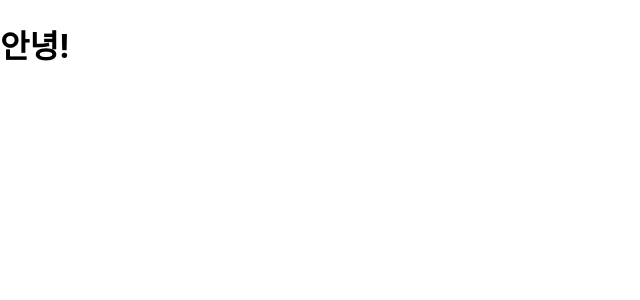
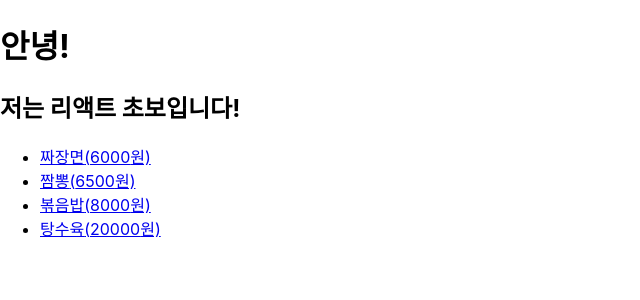
Before and after one commit to choisunghwan/todo_react, a React (Create React App) app: page / in a window 1280 px wide. Shown: the top 300 px of the page, without its empty margins (0-640 px from the left). Built offline with nearby package versions, Linux system fonts and the light colour scheme.

Commit message:
props , 컴포넌트

```diff
--- a/src/App.js
+++ b/src/App.js
@@ -1,9 +1,14 @@
 import logo from './logo.svg';
 import './App.css';
+import Greeting from './components/Greeting';
+import FoodList from './components/FoodList';
 
 function App() {
   return (
-    <h1>안녕!</h1>
+    <>
+      <Greeting/>
+      <FoodList/>
+    </>
   );
 }
 
--- /dev/null
+++ b/src/components/FoodItem.js
@@ -0,0 +1,13 @@
+import React from 'react'
+// props: 부모 컴포넌트가 보내준 데이터가 담긴 객체
+// const FoodItem = (props) => {
+    const FoodItem = ({foodName, price}) => {
+    // console.log('props:',props);
+  return (
+    <li>
+        <a href='#'>{foodName}({price}원)</a>
+    </li>
+  )
+}
+
+export default FoodItem
--- /dev/null
+++ b/src/components/FoodList.js
@@ -0,0 +1,15 @@
+import React from 'react'
+import FoodItem from './FoodItem'
+
+const FoodList = () => {
+  return (
+    <ul>
+        <FoodItem foodName ={"짜장면"} price={6000}/>
+        <FoodItem foodName ={"짬뽕"} price={6500}/>
+        <FoodItem foodName ={"볶음밥"} price={8000}/>
+        <FoodItem foodName ={"탕수육"} price={20000}/>
+    </ul>
+  )
+}
+
+export default FoodList
--- /dev/null
+++ b/src/components/Greeting.js
@@ -0,0 +1,13 @@
+import React from 'react';
+
+const Greeting = ()=>{
+    return(
+        <>
+            <h1>안녕!</h1>
+            <h2>저는 리액트 초보입니다!</h2>
+        </>
+
+    );
+};
+
+export default Greeting;
```
Also changed, not shown: 1 other file (tests, documents, lock files or other folders).
